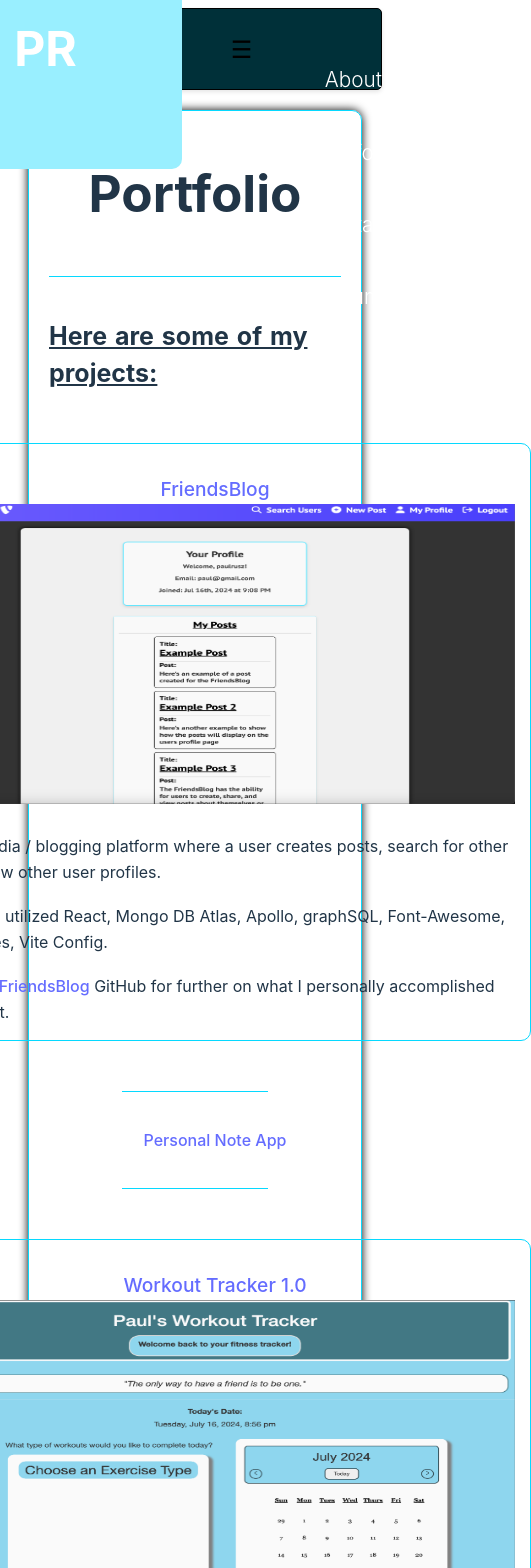
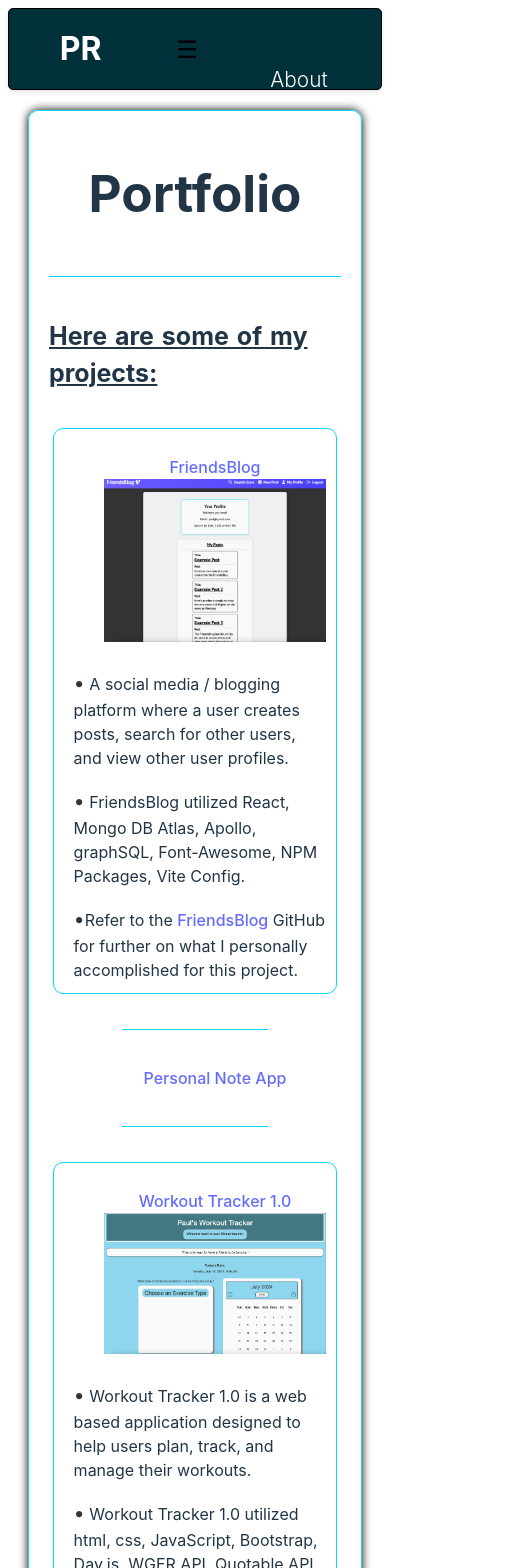
Before and after one commit to PaulRusz/Portfolio-example, a Next.js app: page /Portfolio in a window 390 px wide. Shown: the top 1568 px of the page, 531 px wide, since content can reach past the window. Built offline with nearby package versions, Linux system fonts and the light colour scheme.

Commit message:
changes to portfolio images to fit mobile screens

```diff
--- a/components/Navbar/Navbar.js
+++ b/components/Navbar/Navbar.js
@@ -21,7 +21,7 @@ export default function Navbar({ children }) {
         &#9776;
       </button>
 
-            <ul className={`${styles.links} ${showMenu ? 'show' : ''}`}>
+            <ul className={`${styles.links} ${showMenu ? styles.show : ''}`}>
             {/* <li><Link href="/" className={styles.links}>Home</Link></li> */}
                 <li><Link href="/About" className={styles.links}>About</Link></li>
                 <li><Link href="/Portfolio" className={styles.links}>Portfolio</Link> </li>
--- a/components/Navbar/Navbar.module.css
+++ b/components/Navbar/Navbar.module.css
@@ -10,17 +10,17 @@
     box-shadow: 0 2px 4px rgba(0, 0, 0, 0.1);
     border: 1px solid black;
     border-radius: 5px;
+    overflow: hidden; /* Ensure content stays within the navbar container */
 }
 
-.logo, .logoButton {
+.logo {
     color: white;
-    font-size: 3rem;
+    font-size: 2rem;
     font-weight: bolder;
-    margin-right: auto;
-    margin-left: 10px;
-    padding-left: 10px;
-    padding-right: 90px;
+    margin: 0 10px; /* Adjust margin values to control spacing */
+    padding: 1px 1px; /* Adjust padding values for the button size */
     background-color: transparent;
+
 }
 
 .logo:hover {
--- a/pages/Portfolio/Portfolio.module.scss
+++ b/pages/Portfolio/Portfolio.module.scss
@@ -62,3 +62,30 @@
     margin: 30px;
     padding: 15px;
 }
+
+.image-container {
+    max-width: 100%; /* Set maximum width to prevent images from overflowing */
+    max-height: 300px; /* Set maximum height for the images */
+    overflow: hidden; /* Hide any content that overflows the container */
+}
+
+.image-container img {
+    width: 50%; /* Ensure images fill the container width */
+    height: 50%; /* Maintain aspect ratio */
+}
+
+@media (max-width: 768px) {
+    .projectDivider {
+        width: 90%; /* Adjust the width for better fit on smaller screens */
+        margin: 15px; /* Reduce the margin for tighter spacing */
+        padding: 10px; /* Adjust the padding for better layout */
+    }
+
+    .link {
+        font-size: medium; /* Adjust the font size for better readability on mobile */
+    }
+
+    .fancyBullet {
+        padding-left: 10px; /* Adjust the padding for better alignment */
+    }
+}
--- a/pages/Portfolio/index.js
+++ b/pages/Portfolio/index.js
@@ -27,7 +27,12 @@ return (
         <div className={styles.projectDivider}>
         <ul>
                 <a className={styles.link} href="https://friendsblog.onrender.com/" target="_blank" rel=""> FriendsBlog <br></br>
-                <Image src="/FriendsBlog.png" alt="Friends Blog" width={600} height={300} />
+
+                <Image src="/FriendsBlog.png" alt="Friends Blog"
+                        width={500}
+                        height={500}
+                        style={{ width: '100%', height: 'auto' }} />
+
                 </a>
         </ul>
         <p className={styles.fancyBullet}> A social media / blogging platform where a user creates posts, search for other users, and view other user profiles. </p>
@@ -44,7 +49,10 @@ return (
         <div className={styles.projectDivider}>
         <ul>
                 <a className={styles.link} href="hhttps://paulrusz.github.io/Group-Project1/" target="_blank" rel=""> Workout Tracker 1.0 <br></br>
-                <Image src="/Workout1.0.png" alt="Workout App 1.0" width={600} height={300} /></a>
+                <Image src="/Workout1.0.png" alt="Workout App 1.0"
+                         width={500}
+                         height={500}
+                        style={{ width: '100%', height: 'auto' }} /></a>
         </ul>
         <p className={styles.fancyBullet}> Workout Tracker 1.0 is a web based application designed to help users plan, track, and manage their workouts.</p>
         <p className={styles.fancyBullet}> Workout Tracker 1.0 utilized html, css, JavaScript, Bootstrap, Day.js, WGER API, Quotable API. </p>
@@ -55,7 +63,10 @@ return (
         <div className={styles.projectDivider}>
         <ul>
                 <a className={styles.link} href="https://workout-tracker-3b0i.onrender.com/" target="_blank" rel=""> Workout Tracker 2.0 <br></br>
-                <Image src="/Workout2.png" alt="Workout App 2.0" width={600} height={300} /></a>
+                <Image src="/Workout2.png" alt="Workout App 2.0"
+                         width={500}
+                        height={500}
+                        style={{ width: '100%', height: 'auto' }} /></a>
         </ul>
         <p className={styles.fancyBullet}> Workout Tracker 2.0 is an improved version of 1.0 with new features including user authentication, improved workout planner, customizable plans, calendar integration, and a more responsive design. </p>
         <p className={styles.fancyBullet}> Workout Tracker 1.0 utilized html, css, JavaScript (with backend functionality and dynamic content generation), Bootstrap, Day.js, WGER API, Quotable API. </p>
```
